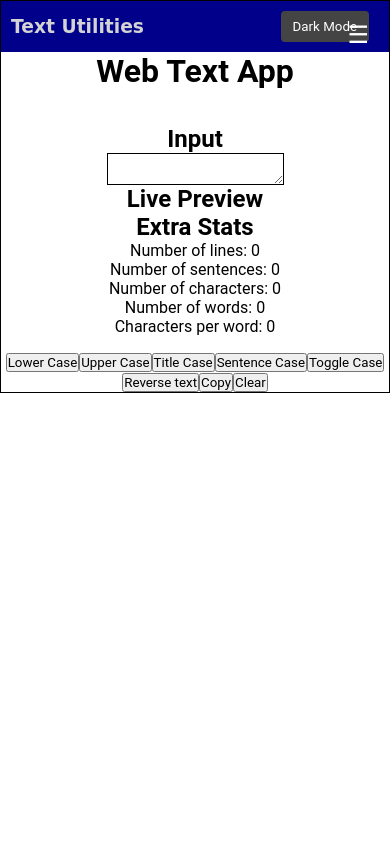
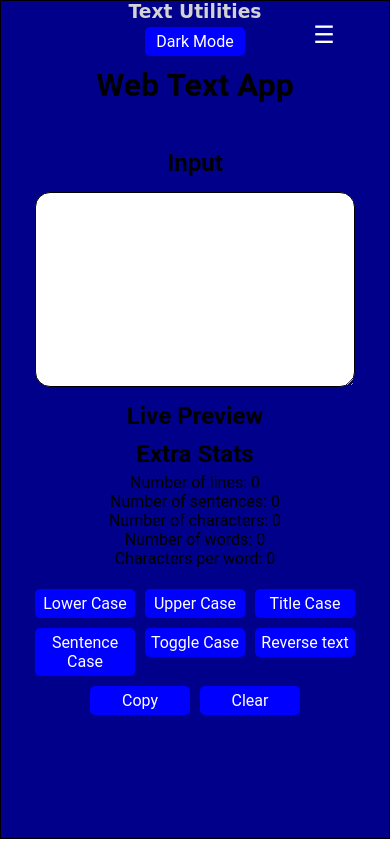
Before and after one commit to hrutavmodha/text-utility, a React (Create React App) app in the folder frontend/: page /#/ in a window 390 px wide. Built offline with nearby package versions, Linux system fonts and the light colour scheme.

Commit message:
Refined header and button styles

```diff
--- a/frontend/src/App.js
+++ b/frontend/src/App.js
@@ -10,7 +10,6 @@ function App() {
     const toggleMenu = () => setMenuOpen(!menuOpen);
 
     return (
-        <>
         <div style={mode ? dark : light}>
             <div className="navbar">
                 <div className="navbar-top">
@@ -44,8 +43,6 @@ function App() {
                         <button>Log In</button>
                     </Link>
                 </div>
-            </div>
-
                 <Routes>
                     <Route path="/" element={<Home />} />
                     <Route path="/about" element={<About />} />
@@ -54,7 +51,7 @@ function App() {
                     <Route path="/reviews" element={<Comments />} />
                 </Routes>
             </div>
-    </>
+        </div>
     );
 }
 
--- a/frontend/src/index.css
+++ b/frontend/src/index.css
@@ -2,11 +2,18 @@
 	margin: 0;
 	padding: 0;
 	box-sizing: border-box;
-	font-family: "Roboto", sans-serif;
+	font-family: "Roboto";
 }
 
 body {
 	overflow-x: hidden;
+}
+
+.body {
+	height: fit-content;
+	width: fit-content;
+	min-height: 91.5vh;
+	min-width: 90vw;
 }
 
 #main {
@@ -18,16 +25,97 @@
 	padding: 1rem;
 }
 
+.review-card {
+	background: #555;
+	margin: 10px;
+	padding: 10px;
+	width: 90%;
+	max-width: 500px;
+	border-radius: 12px;
+	box-shadow: 0 4px 12px rgba(0, 0, 0, 0.1);
+	transition: all 0.3s ease;
+}
+.review-card:hover {
+	transform: scale(1.02);
+}
+
+.review-header {
+	border-bottom: 1px solid #ddd;
+}
+
+.review-email {
+	color: #fff;
+	transform: translateX(-50px);
+	font-weight: 600;
+	font-size: 1rem;
+}
+
+.review-body {
+	color: #fff;
+	font-size: 1.1rem;
+}
+
+.review-text {
+	margin: 0;
+}
+
+textarea {
+	border: 1px solid;
+	width: 90%;
+	height: 30vh;
+	padding: 10px;
+	margin: 10px 0;
+	font-size: 1rem;
+	resize: vertical;
+	overflow-y: auto;
+	border-radius: 15px;
+}
+
+button {
+	background: blue;
+	color: #fff;
+	margin: 5px;
+	border: none;
+	cursor: pointer;
+	border-radius: 5px;
+	transition: all 1s ease;
+	font-size: 1rem;
+	width: 100px;
+	height: fit-content;
+	padding: 5px;
+}
+button:hover {
+	background: darkblue;
+}
+
+p {
+	width: 95%;
+	word-wrap: normal;
+	overflow-y: auto;
+}
+
+b {
+	text-align: left;
+}
+
+h1,
+h2 {
+	margin: 5px;
+}
+
+.main {
+	display: flex;
+	flex-wrap: wrap;
+	justify-content: center;
+}
+
 .navbar {
-	width: 100%;
 	position: sticky;
 	top: 0;
 	z-index: 100;
-	background-color: darkblue;
-	padding: 10px;
-	display: flex;
-	flex-direction: column;
-	animation: slide-in 1s ease-in-out;
+	width: 100%;
+	background: darkblue;
+	animation: slide-in 1.5s ease-in;
 }
 
 @keyframes slide-in {
@@ -39,52 +127,78 @@
 	}
 }
 
-  .navbar-top {
+.navbar ul {
+	list-style: none;
 	display: flex;
-	justify-content: space-between;
+	justify-content: center;
 	align-items: center;
-	position: relative;
+	flex-wrap: wrap;
+	padding: 10px;
+}
+
+.navbar ul .navbtn {
+	color: #fff;
+	text-decoration: none;
+}
+
+.navbtn {
+	background: none;
+}
+
+input {
+	border: 1px solid black;
+	width: 20%;
+	padding: 3px;
+	border-radius: 10px;
 }
 
 .nav-links {
 	display: flex;
 	flex-direction: row;
+	gap: 10px;
 	justify-content: center;
 	align-items: center;
-	gap: 10px;
+	width: 100%;
 	margin-top: 10px;
-	flex-wrap: wrap;
 }
 
-  .nav-links a button {
-	padding: 8px 12px;
-	background-color: #555;
+/* Hamburger and mobile responsiveness */
+.hamburger {
+	display: none;
+	background: none;
+	border: none;
+	color: white;
+	font-size: 24px;
+	cursor: pointer;
+	z-index: 110;
+	position: absolute;
+	top: 10px;
+	right: 10px;
+}
+
+.darkmode-btn {
+	background: #444;
 	color: white;
 	border: none;
 	border-radius: 4px;
+	padding: 8px 12px;
 	cursor: pointer;
+	z-index: 100;
+	position: relative;
+	margin-right: 40px;
 }
 
-  .hamburger {
-	display: none;
-  }
-
-  .mode-toggle {
-	padding: 8px 12px;
-	background-color: #444;
-	color: white;
-	border: none;
-	border-radius: 4px;
-	cursor: pointer;
-	margin-right: 10px;
-  }
-
-  /* Mobile View */
-  @media (max-width: 600px) {
+@media screen and (max-width: 768px) {
 	.nav-links {
 		display: none;
 		flex-direction: column;
+		background: darkblue;
 		width: 100%;
+		position: absolute;
+		top: 60px;
+		left: 0;
+		z-index: 90;
+		padding: 10px;
 	}
 
 	.nav-links.show {
@@ -93,18 +207,14 @@
 
 	.hamburger {
 		display: block;
-	  position: absolute;
-	  top: 10px;
-	  right: 10px;
-	  font-size: 24px;
-	  background: none;
-	  border: none;
-	  color: white;
-	  z-index: 110;
-	  cursor: pointer;
 	}
 
-	.navbar-top {
-	  flex-direction: row;
+	input {
+		width: 50vw;
+	}
+
+	textarea {
+		width: 90%;
+		height: 50vw;
 	}
 }
```
Lines whose indentation alone changed are shown as unchanged.
